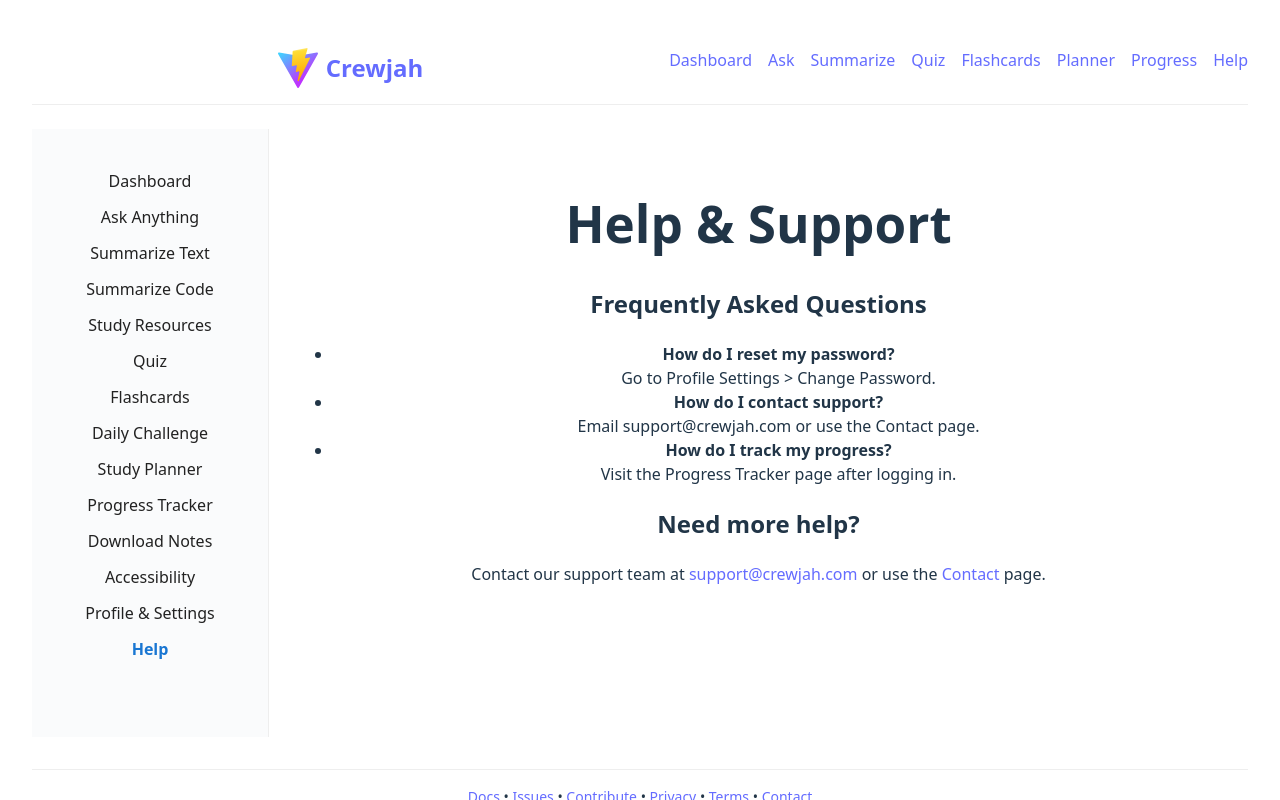
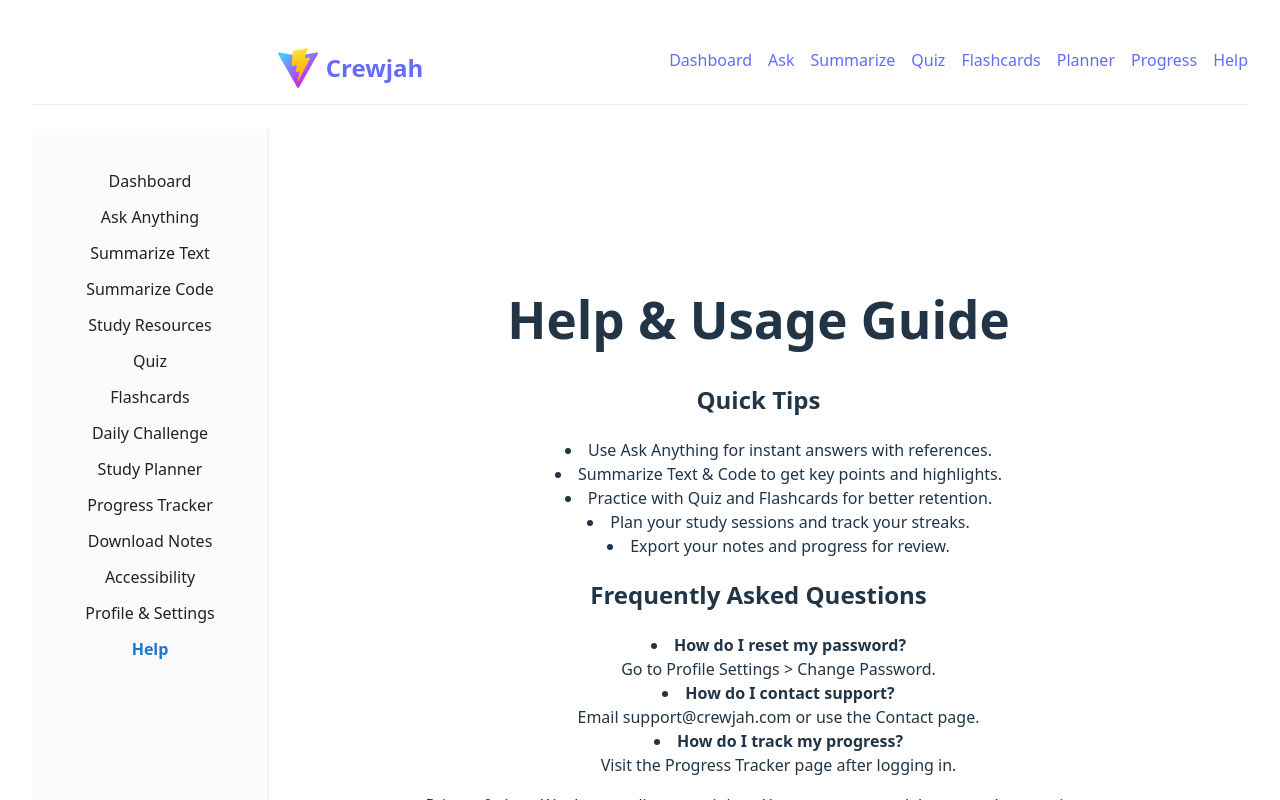
Before and after one commit to Crewjah/Crewjah, a React (Vite) app in the folder client/: page /help in a window 1280 px wide. Shown: the top 800 px of the page. Built offline with nearby package versions, Linux system fonts and the light colour scheme.

Commit message:
Update Help.jsx: help page redesign

```diff
--- a/client/src/pages/Help.jsx
+++ b/client/src/pages/Help.jsx
@@ -1,26 +1,42 @@
+
 const faqs = [
   { q: 'How do I reset my password?', a: 'Go to Profile Settings > Change Password.' },
   { q: 'How do I contact support?', a: 'Email support@crewjah.com or use the Contact page.' },
   { q: 'How do I track my progress?', a: 'Visit the Progress Tracker page after logging in.' },
 ];
 
+const tips = [
+  'Use Ask Anything for instant answers with references.',
+  'Summarize Text & Code to get key points and highlights.',
+  'Practice with Quiz and Flashcards for better retention.',
+  'Plan your study sessions and track your streaks.',
+  'Export your notes and progress for review.'
+];
+
 const Help = () => (
-  <div className="edu-page edu-help">
-    <h1>Help & Support</h1>
-    <div className="edu-faq-list">
-      <h2>Frequently Asked Questions</h2>
-      <ul>
+  <div className="min-h-screen flex items-center justify-center bg-blue-50">
+    <div className="bg-white rounded-xl shadow-lg p-8 w-full max-w-xl">
+      <h1 className="text-2xl font-bold mb-6 text-primary">Help & Usage Guide</h1>
+      <div className="mb-6">
+        <h2 className="text-lg font-bold mb-2 text-primary">Quick Tips</h2>
+        <ul className="list-disc list-inside text-gray-700 mb-4">
+          {tips.map((t, i) => <li key={i}>{t}</li>)}
+        </ul>
+      </div>
+      <div className="mb-6">
+        <h2 className="text-lg font-bold mb-2 text-primary">Frequently Asked Questions</h2>
+        <ul className="list-disc list-inside text-gray-700 mb-4">
           {faqs.map((f, i) => (
-          <li key={i} className="edu-faq-item">
+            <li key={i} className="mb-2">
               <b>{f.q}</b>
               <div>{f.a}</div>
             </li>
           ))}
         </ul>
       </div>
-    <div className="edu-help-contact">
-      <h2>Need more help?</h2>
-      <p>Contact our support team at <a href="mailto:support@crewjah.com">support@crewjah.com</a> or use the <a href="/contact">Contact</a> page.</p>
+      <div className="mb-4 text-xs text-blue-700">Privacy & data: We do not sell personal data. You can export or delete your data anytime.</div>
+      <div className="mb-4 text-xs text-gray-500">For detailed docs, visit <a href="/help">Docs</a> or <a href="https://github.com/Crewjah/Crewjah/issues" target="_blank" rel="noopener noreferrer">Report a bug</a>.</div>
+      <div className="mb-2 text-xs text-blue-700">Contact support: <a href="mailto:support@crewjah.com">support@crewjah.com</a></div>
     </div>
   </div>
 );
```
Lines whose indentation alone changed are shown as unchanged.
